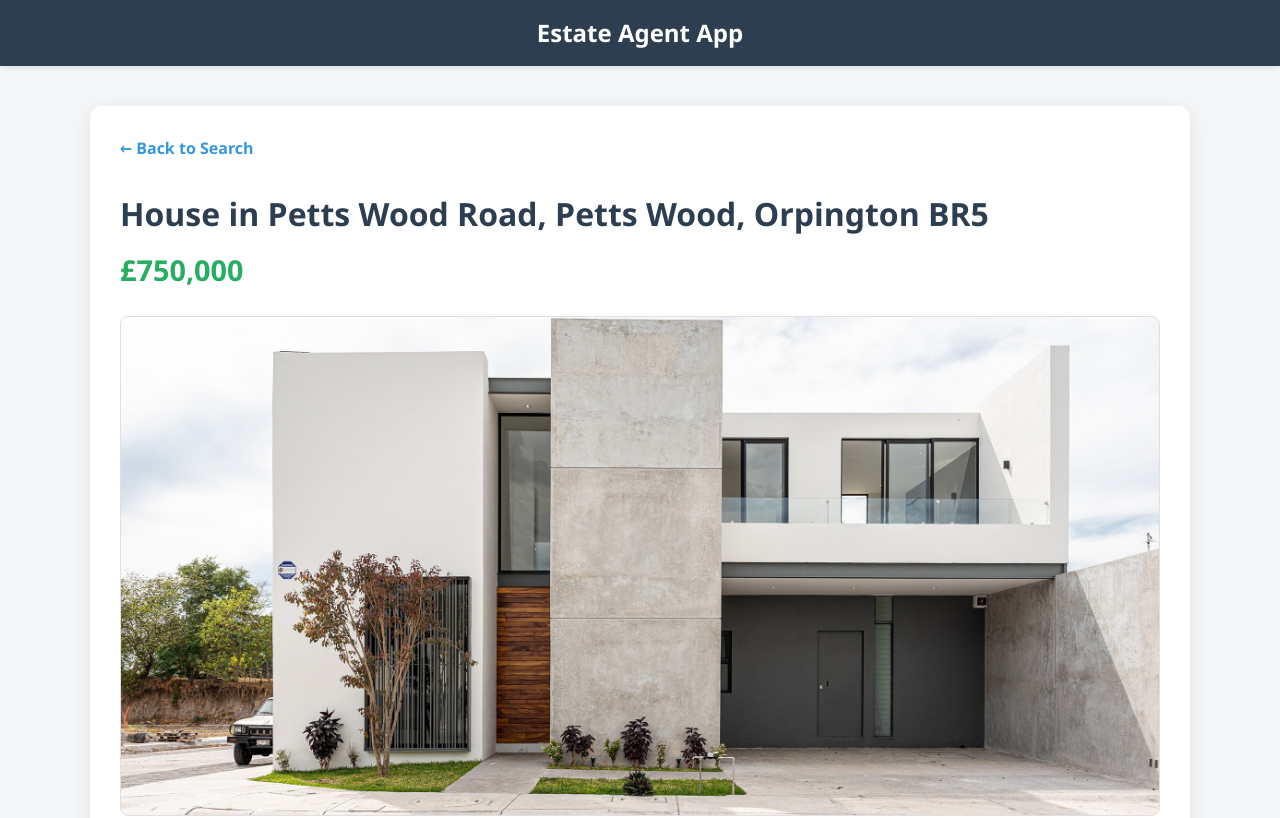
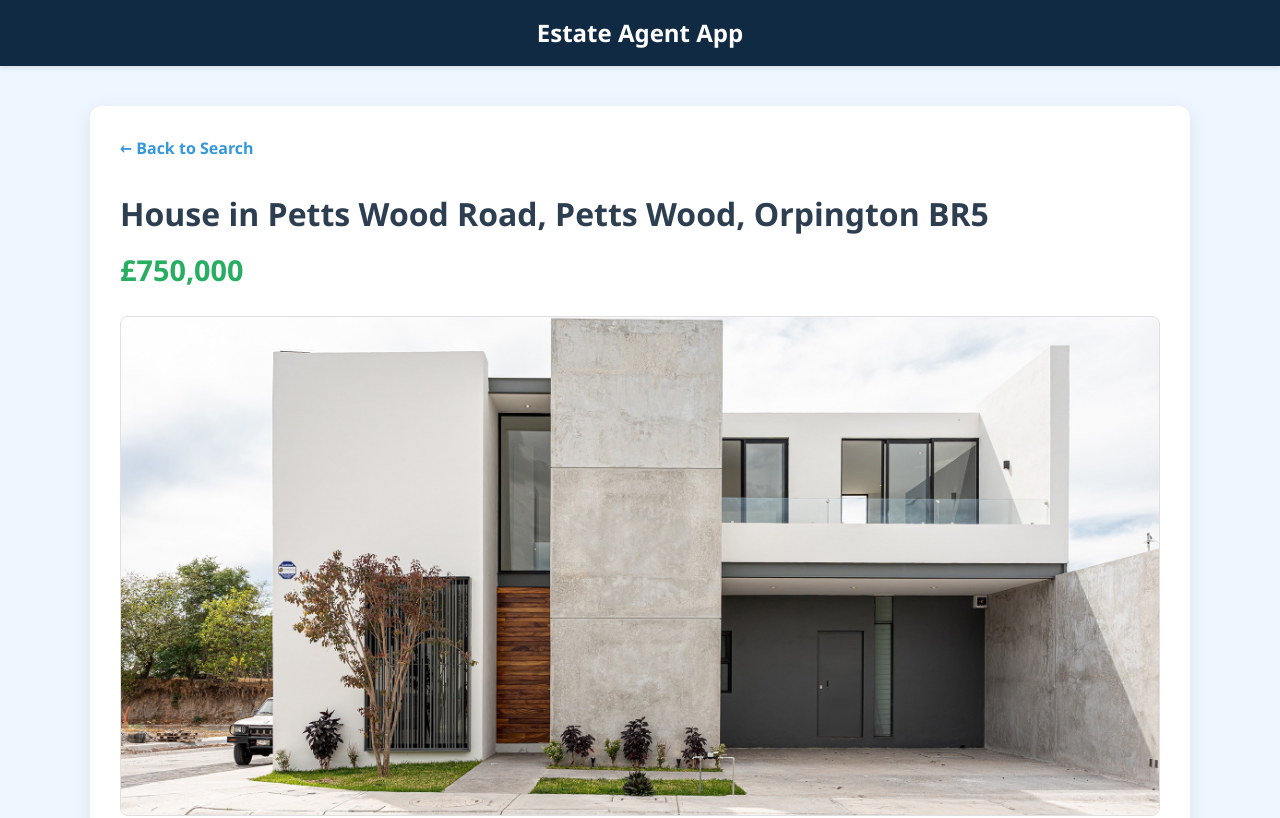
Before and after one commit to yzindu/estate-agent-app, a React (Vite) app: page /estate-agent-app/property/prop1 in a window 1280 px wide. Shown: the top 818 px of the page. Built offline with nearby package versions, Linux system fonts and the light colour scheme.

Commit message:
Fix: chnage css code colors

```diff
--- a/src/App.css
+++ b/src/App.css
@@ -6,7 +6,7 @@
 body {
   margin: 0;
   font-family: 'Segoe UI', Tahoma, Geneva, Verdana, sans-serif;
-  background-color: #f4f6f8;
+  background-color: #eef7ff;
   color: #333;
 }
 
@@ -23,7 +23,7 @@ body {
 
 /* Navbar */
 .navbar {
-  background-color: #2c3e50;
+  background-color: #112a43;
   padding: 15px;
   color: white;
   text-align: center;
```
